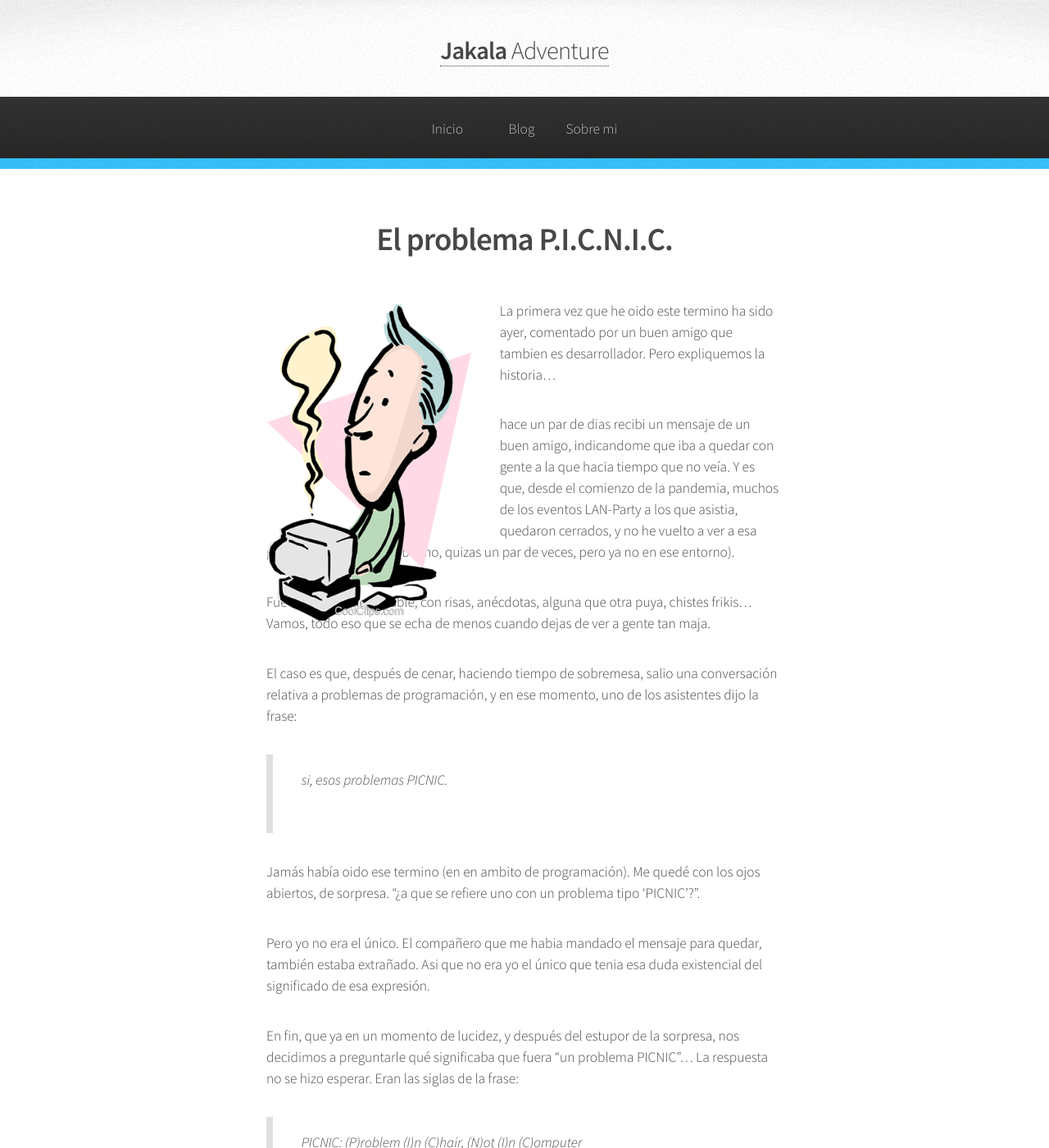
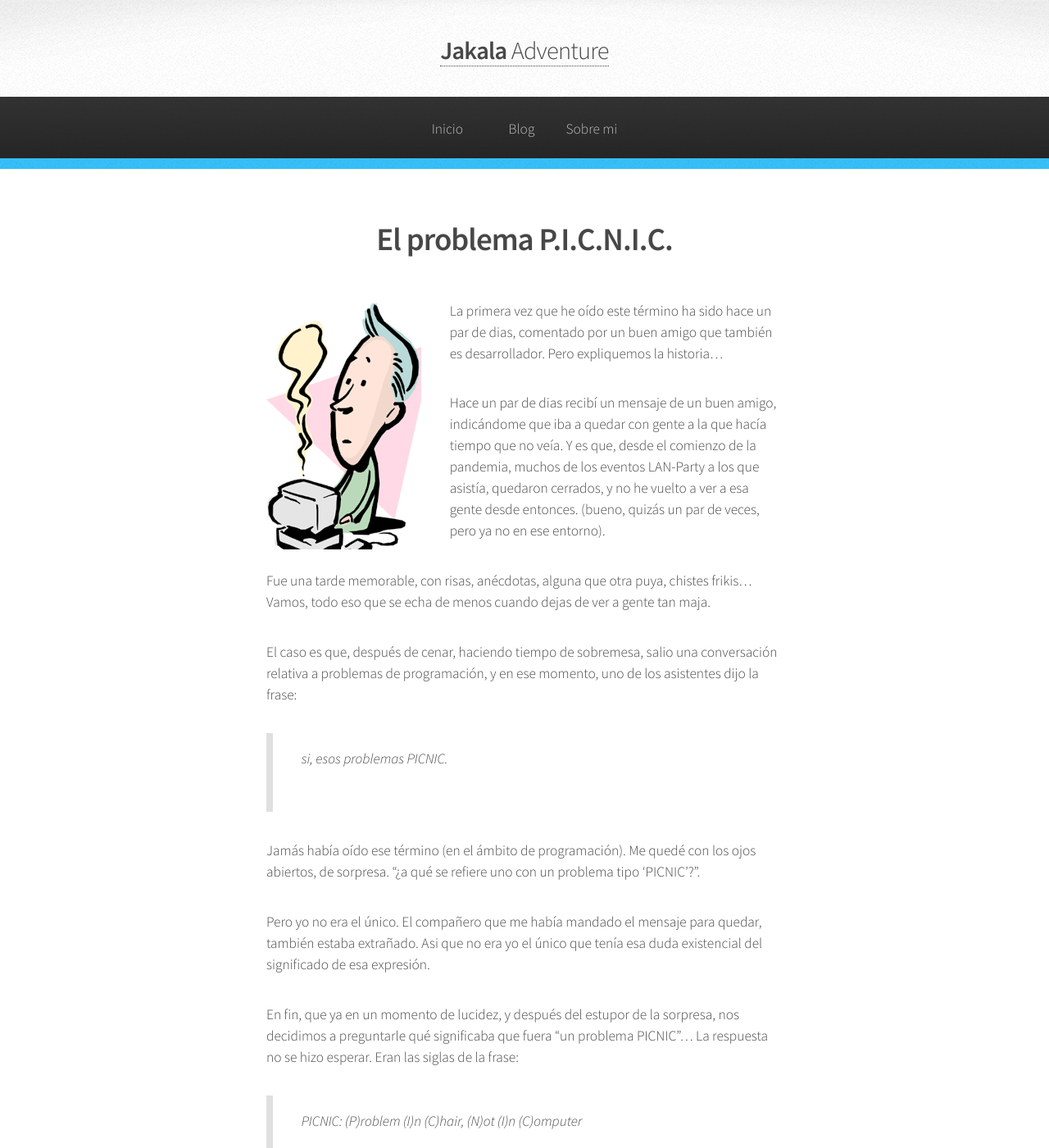
Before and after one commit to jakala/jakala.github.io, a Jekyll site: the page built from _posts/2022-10-27-el-problema-picnic.md, in a window 1280 px wide and 1400 px high. Shown: the whole window at 82% size. Built offline with Jekyll 4.4.1, drawn with Linux system fonts in a browser that asks for light colours; emoji names are drawn with the system emoji font.

Commit message:
corregido faltas en post picnic

```diff
--- a/_posts/2022-10-27-el-problema-picnic.md
+++ b/_posts/2022-10-27-el-problema-picnic.md
@@ -5,12 +5,12 @@ layout: post
 excerpt_separator: <!--more-->
 ---
 
-La primera vez que he oido este termino ha sido ayer, comentado por un buen amigo que tambien es desarrollador.
+La primera vez que he oído este término ha sido hace un par de dias, comentado por un buen amigo que también es desarrollador.
 Pero expliquemos la historia...<!--more-->
 
-hace un par de dias recibi un mensaje de un buen amigo, indicandome que iba a quedar con gente a la que hacia tiempo que no veía.
-Y es que, desde el comienzo de la pandemia, muchos de los eventos LAN-Party a los que asistia, quedaron cerrados, y no he
-vuelto a ver a esa gente desde entonces. (bueno, quizas un par de veces, pero ya no en ese entorno).
+Hace un par de dias recibí un mensaje de un buen amigo, indicándome que iba a quedar con gente a la que hacía tiempo que no veía.
+Y es que, desde el comienzo de la pandemia, muchos de los eventos LAN-Party a los que asistía, quedaron cerrados, y no he
+vuelto a ver a esa gente desde entonces. (bueno, quizás un par de veces, pero ya no en ese entorno).
 
 Fue una tarde memorable, con risas, anécdotas, alguna que otra puya, chistes frikis... Vamos, todo eso que se echa de menos
 cuando dejas de ver a gente tan maja.
@@ -20,11 +20,11 @@ en ese momento, uno de los asistentes dijo la frase:
 
 >si, esos problemas PICNIC.
 
-Jamás había oido ese termino (en en ambito de programación). Me quedé con los ojos abiertos, de sorpresa. "¿a que se refiere uno
+Jamás había oído ese término (en el ámbito de programación). Me quedé con los ojos abiertos, de sorpresa. "¿a qué se refiere uno
 con un problema tipo 'PICNIC'?".
 
-Pero yo no era el único. El compañero que me habia mandado el mensaje para quedar, también estaba extrañado. Asi que no era yo
-el único que tenia esa duda existencial del significado de esa expresión.
+Pero yo no era el único. El compañero que me había mandado el mensaje para quedar, también estaba extrañado. Asi que no era yo
+el único que tenía esa duda existencial del significado de esa expresión.
 
 En fin, que ya en un momento de lucidez, y después del estupor de la sorpresa, nos decidimos a preguntarle qué significaba que fuera
 "un problema PICNIC"... La respuesta no se hizo esperar. Eran las siglas de la frase:
```
Also changed, not shown: assets/images/artesaniaCodigoLimpio.png, assets/images/picnic.png.
